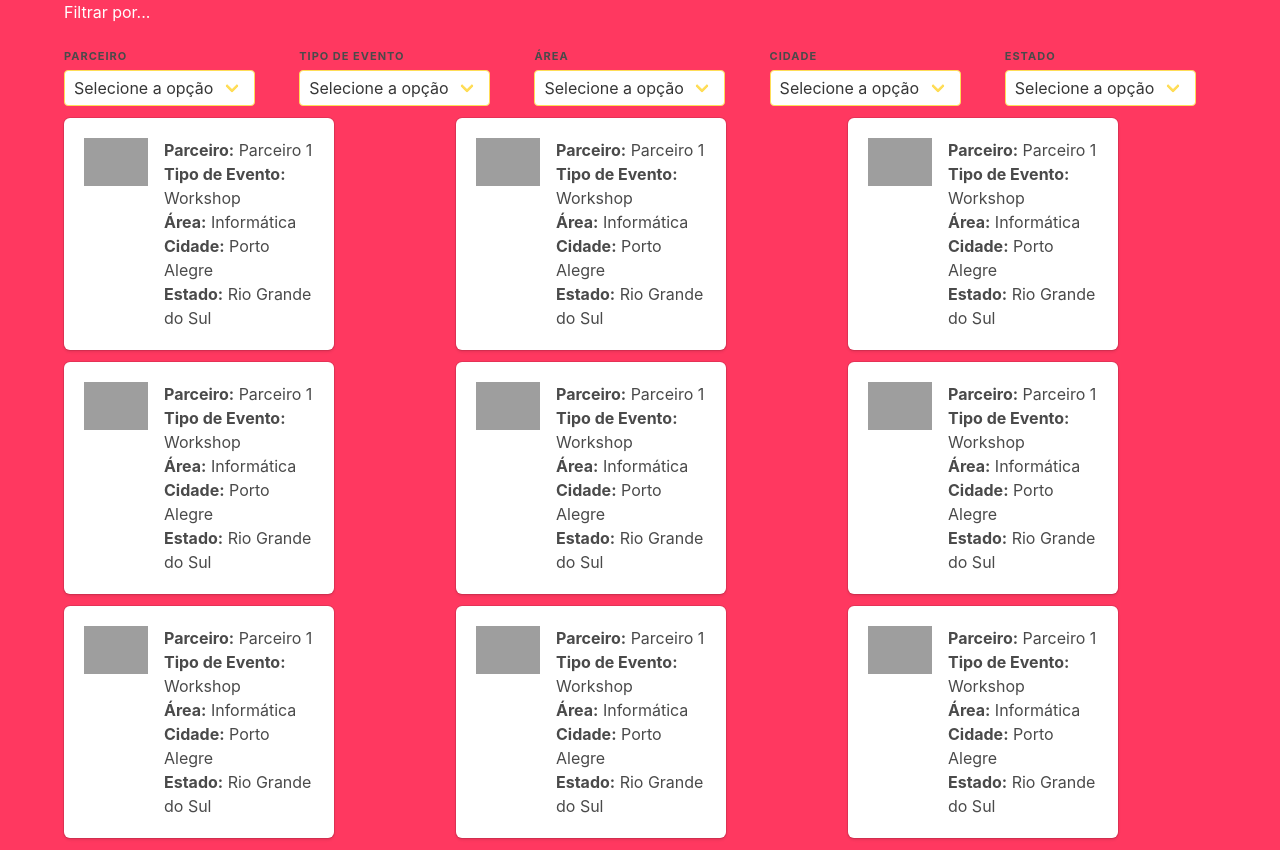
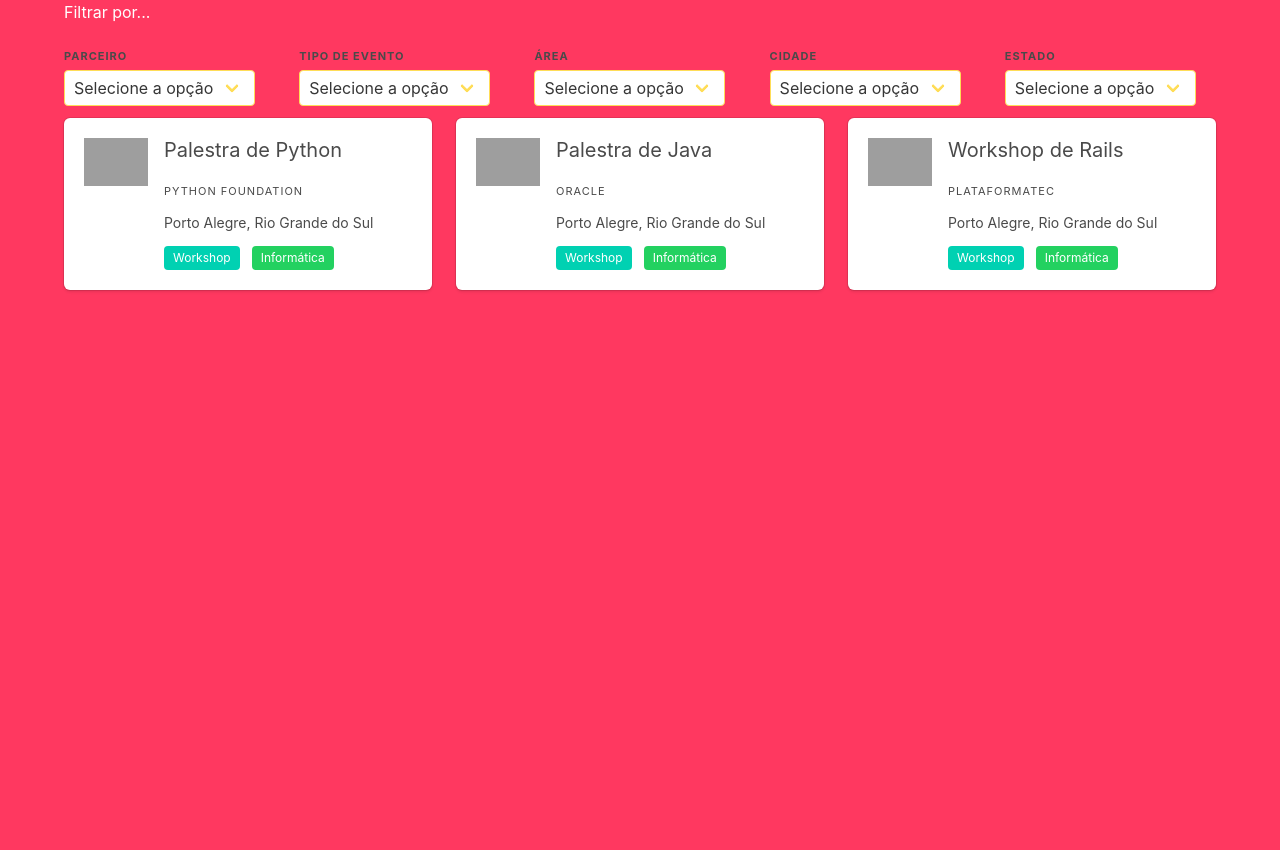
Before and after one commit to Wichrowski/projetods3, a Flask app: page /eventos in a window 1280 px wide. Shown: the part 52-902 px from the top of the page. After the commit the page ends 344 px from the top, so only its background shows below. Run offline with Flask 2, Linux system fonts and the light colour scheme; some libraries are stand-ins or nearby versions; grey boxes are pictures that could not be loaded.

Commit message:
Classe Evento

```diff
--- /dev/null
+++ b/app.py
@@ -0,0 +1,35 @@
+from flask import Flask
+from flask import render_template
+from flask_login import LoginManager
+
+app = Flask(__name__)
+login_manager = LoginManager()
+
+class Evento:
+    def __init__(self, nome, nome_parceiro):
+        self.nome = nome
+        self.nome_parceiro = nome_parceiro
+
+@app.route("/pagina-inicial")
+def login_parceiro():
+    return render_template("login_parceiro.html")
+
+@app.route("/eventos")
+def eventos():
+    return render_template("eventos.html", eventos = [
+        Evento("Palestra de Python", "Python Foundation"),
+        Evento("Palestra de Java", "Oracle"),
+        Evento("Workshop de Rails", "Plataformatec")
+    ])
+
+@app.route("/meus-eventos")
+def meu_eventos():
+    return render_template("meus_eventos.html")
+
+@app.route("/cadastrar-evento")
+def cadastro():
+    return render_template("cadastrar_evento.html")
+
+@app.route("/evento-especifico")
+def evento_especifico():
+    return render_template("evento_especifico.html")
--- a/templates/eventos.html
+++ b/templates/eventos.html
@@ -12,7 +12,7 @@
     <body>
         <nav class="navbar" role="navigation" aria-label="main navigation">
             <div class="navbar-brand">
-      <a class="navbar-item" href="">
+                <a class="navbar-item" href="#">
                     <img src="/static/ds3v.png" alt="Desenvolvimento de Software 3">
                 </a>
 
@@ -117,7 +117,9 @@
                 <div class="container">
                     <div class="columns">
 
-          <div class="column is-3">
+                        {% for evento in eventos %}
+
+                            <div class="column is-4">
                                 <div class="box">
                                     <article class="media">
                                         <div class="media-left">
@@ -125,172 +127,31 @@
                                                 <img src="https://bulma.io/images/placeholders/128x128.png" alt="Image">
                                             </figure>
                                         </div>
+                                        <div class="media-content">
                                             <div class="content">
-                  <b>Parceiro:</b> Parceiro 1<br />
-                  <b>Tipo de Evento:</b> Workshop<br />
-                  <b>Área:</b> Informática<br />
-                  <b>Cidade:</b> Porto Alegre<br />
-                  <b>Estado:</b> Rio Grande do Sul<br />
+                                                <p class="subtitle">{{evento.nome}}</p>
+                                                <p class="heading">{{evento.nome_parceiro}}</p>
+                                                <small>Porto Alegre, Rio Grande do Sul</small>
+                                            </div>
+                                            <nav class="level">
+                                                <div class="level-left">
+                                                    <div class="level-item">
+                                                        <span class="tag is-primary">Workshop</span>
+                                                    </div>
+                                                    <div class="level-item">
+                                                        <span class="tag is-success">Informática</span>
+                                                    </div>
+                                                </div>
+                                            </nav>
+                                        </div>
+                                    </article>
+                                </div>
+                            </div>
+                            {% endfor %}
                     </div>
                 </div>
             </div>
 
-          <div class="column is-3 is-offset-1">
-            <div class="box">
-              <article class="media">
-                <div class="media-left">
-                  <figure class="image is-64x64">
-                    <img src="https://bulma.io/images/placeholders/128x128.png" alt="Image">
-                  </figure>
-                </div>
-                <div class="content">
-                  <b>Parceiro:</b> Parceiro 1<br />
-                  <b>Tipo de Evento:</b> Workshop<br />
-                  <b>Área:</b> Informática<br />
-                  <b>Cidade:</b> Porto Alegre<br />
-                  <b>Estado:</b> Rio Grande do Sul<br />
-                </div>
-            </div>
-          </div>
-
-          <div class="column is-3 is-offset-1">
-            <div class="box">
-              <article class="media">
-                <div class="media-left">
-                  <figure class="image is-64x64">
-                    <img src="https://bulma.io/images/placeholders/128x128.png" alt="Image">
-                  </figure>
-                </div>
-                <div class="content">
-                  <b>Parceiro:</b> Parceiro 1<br />
-                  <b>Tipo de Evento:</b> Workshop<br />
-                  <b>Área:</b> Informática<br />
-                  <b>Cidade:</b> Porto Alegre<br />
-                  <b>Estado:</b> Rio Grande do Sul<br />
-                </div>
-            </div>
-          </div>
-        </div>
-      </div>
-    </div>
-
-    <div class="container">
-      <div class="columns">
-
-        <div class="column is-3">
-          <div class="box">
-            <article class="media">
-              <div class="media-left">
-                <figure class="image is-64x64">
-                  <img src="https://bulma.io/images/placeholders/128x128.png" alt="Image">
-                </figure>
-              </div>
-              <div class="content">
-                <b>Parceiro:</b> Parceiro 1<br />
-                <b>Tipo de Evento:</b> Workshop<br />
-                <b>Área:</b> Informática<br />
-                <b>Cidade:</b> Porto Alegre<br />
-                <b>Estado:</b> Rio Grande do Sul<br />
-              </div>
-          </div>
-        </div>
-
-        <div class="column is-3 is-offset-1">
-          <div class="box">
-            <article class="media">
-              <div class="media-left">
-                <figure class="image is-64x64">
-                  <img src="https://bulma.io/images/placeholders/128x128.png" alt="Image">
-                </figure>
-              </div>
-              <div class="content">
-                <b>Parceiro:</b> Parceiro 1<br />
-                <b>Tipo de Evento:</b> Workshop<br />
-                <b>Área:</b> Informática<br />
-                <b>Cidade:</b> Porto Alegre<br />
-                <b>Estado:</b> Rio Grande do Sul<br />
-              </div>
-          </div>
-        </div>
-
-        <div class="column is-3 is-offset-1">
-          <div class="box">
-            <article class="media">
-              <div class="media-left">
-                <figure class="image is-64x64">
-                  <img src="https://bulma.io/images/placeholders/128x128.png" alt="Image">
-                </figure>
-              </div>
-              <div class="content">
-                <b>Parceiro:</b> Parceiro 1<br />
-                <b>Tipo de Evento:</b> Workshop<br />
-                <b>Área:</b> Informática<br />
-                <b>Cidade:</b> Porto Alegre<br />
-                <b>Estado:</b> Rio Grande do Sul<br />
-              </div>
-          </div>
-        </div>
-      </div>
-    </div>
-  </div>
-  <div class="container">
-    <div class="columns">
-
-      <div class="column is-3">
-        <div class="box">
-          <article class="media">
-            <div class="media-left">
-              <figure class="image is-64x64">
-                <img src="https://bulma.io/images/placeholders/128x128.png" alt="Image">
-              </figure>
-            </div>
-            <div class="content">
-              <b>Parceiro:</b> Parceiro 1<br />
-              <b>Tipo de Evento:</b> Workshop<br />
-              <b>Área:</b> Informática<br />
-              <b>Cidade:</b> Porto Alegre<br />
-              <b>Estado:</b> Rio Grande do Sul<br />
-            </div>
-        </div>
-      </div>
-
-      <div class="column is-3 is-offset-1">
-        <div class="box">
-          <article class="media">
-            <div class="media-left">
-              <figure class="image is-64x64">
-                <img src="https://bulma.io/images/placeholders/128x128.png" alt="Image">
-              </figure>
-            </div>
-            <div class="content">
-              <b>Parceiro:</b> Parceiro 1<br />
-              <b>Tipo de Evento:</b> Workshop<br />
-              <b>Área:</b> Informática<br />
-              <b>Cidade:</b> Porto Alegre<br />
-              <b>Estado:</b> Rio Grande do Sul<br />
-            </div>
-        </div>
-      </div>
-
-      <div class="column is-3 is-offset-1">
-        <div class="box">
-          <article class="media">
-            <div class="media-left">
-              <figure class="image is-64x64">
-                <img src="https://bulma.io/images/placeholders/128x128.png" alt="Image">
-              </figure>
-            </div>
-            <div class="content">
-              <b>Parceiro:</b> Parceiro 1<br />
-              <b>Tipo de Evento:</b> Workshop<br />
-              <b>Área:</b> Informática<br />
-              <b>Cidade:</b> Porto Alegre<br />
-              <b>Estado:</b> Rio Grande do Sul<br />
-            </div>
-        </div>
-      </div>
-    </div>
-  </div>
         </div>
     </body>
 
```
Also changed, not shown: 2 other files. Lines whose indentation alone changed are shown as unchanged.
